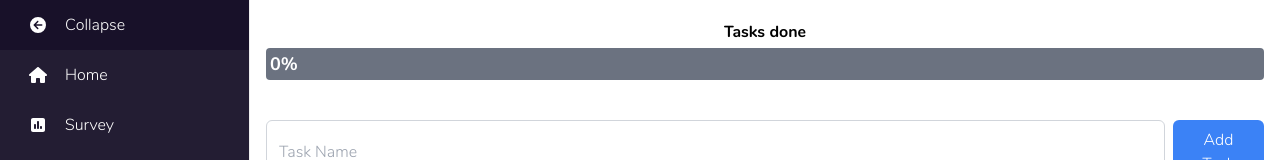
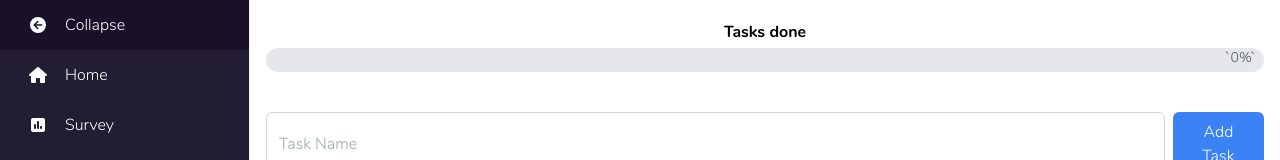
Before and after one commit to RijulTP/dailyassist, a Next.js app: page /TaskManager in a window 1280 px wide. Shown: the top 160 px of the page. Built offline with nearby package versions, Linux system fonts and the light colour scheme; no server answers.

Commit message:
Made percentage component consistent

```diff
--- a/src/pages/Analysis.js
+++ b/src/pages/Analysis.js
@@ -177,6 +177,15 @@ const DailyAnalysisPage = () => {
     setIsLoading(false)
   }, [])
 
+  const completedTasksCount = tasks.filter(
+    (task) => task.task_status === "completed"
+  ).length
+  const totalTasksCount = tasks.length
+  const progressPercentage =
+    totalTasksCount === 0
+      ? 0
+      : ((completedTasksCount / totalTasksCount) * 100).toFixed(2)
+
   return (
     <div className="min-h-screen flex flex-col items-center justify-center bg-gray-100">
       <h1 className="text-3xl font-bold mb-8">Daily Analysis Page</h1>
@@ -193,10 +202,10 @@ const DailyAnalysisPage = () => {
           <div className="flex-1 bg-gray-200 h-6 rounded-full relative overflow-hidden">
             <div
               className="bg-blue-500 h-6 rounded-full absolute top-0 left-0 transition-all duration-500 ease-in-out"
-              style={{ width: "75%" }} // Set width dynamically based on progress percentage
+              style={{ width: `${progressPercentage}%` }} // Set width dynamically based on progress percentage
             ></div>
             <p className="absolute top-0 right-0 mr-2 text-sm text-gray-600">
-              75%
+              `{progressPercentage}%`
             </p>
           </div>
         </div>
--- a/src/pages/TaskManager.js
+++ b/src/pages/TaskManager.js
@@ -176,13 +176,14 @@ export default function TaskManager() {
         <div className="flex flex-col text-center justify-center">
           <span className="p-1 text-center font-bold">Tasks done</span>
         </div>
-        <div className="overflow-hidden h-8 text-lg flex rounded bg-gray-500">
+        <div className="flex-1 bg-gray-200 h-6 rounded-full relative overflow-hidden">
           <div
-            style={{ width: `${progressPercentage}%` }}
-            className="shadow-none flex flex-col text-center whitespace-nowrap text-white justify-center bg-gradient-to-r from-green-300 to-green-400 animate-slidein"
-          >
-            <span className="p-1 text-center font-bold">{`${progressPercentage}%`}</span>
-          </div>
+            className="bg-blue-500 h-6 rounded-full absolute top-0 left-0 transition-all duration-500 ease-in-out"
+            style={{ width: `${progressPercentage}%` }} // Set width dynamically based on progress percentage
+          ></div>
+          <p className="absolute top-0 right-0 mr-2 text-sm text-gray-600">
+            `{progressPercentage}%`
+          </p>
         </div>
       </div>
       <form onSubmit={addTask} className="mb-4 flex">
```
